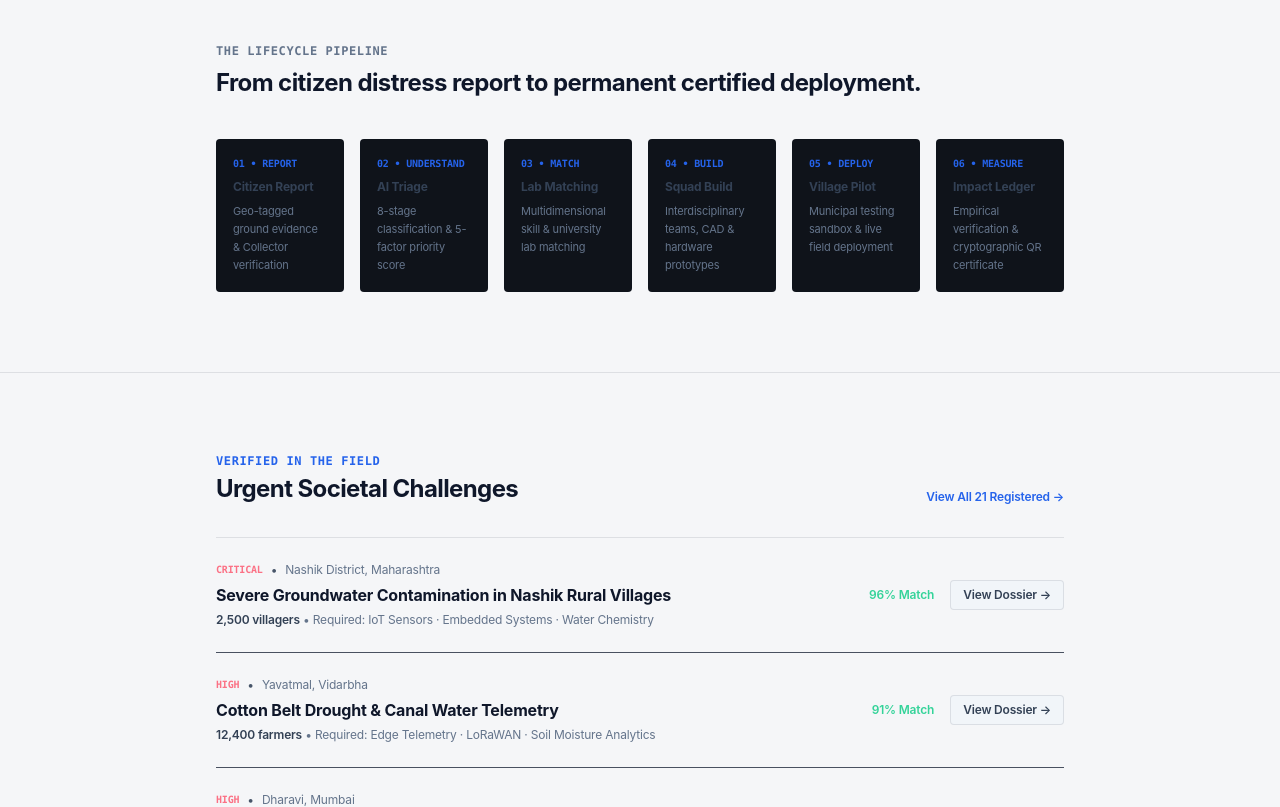
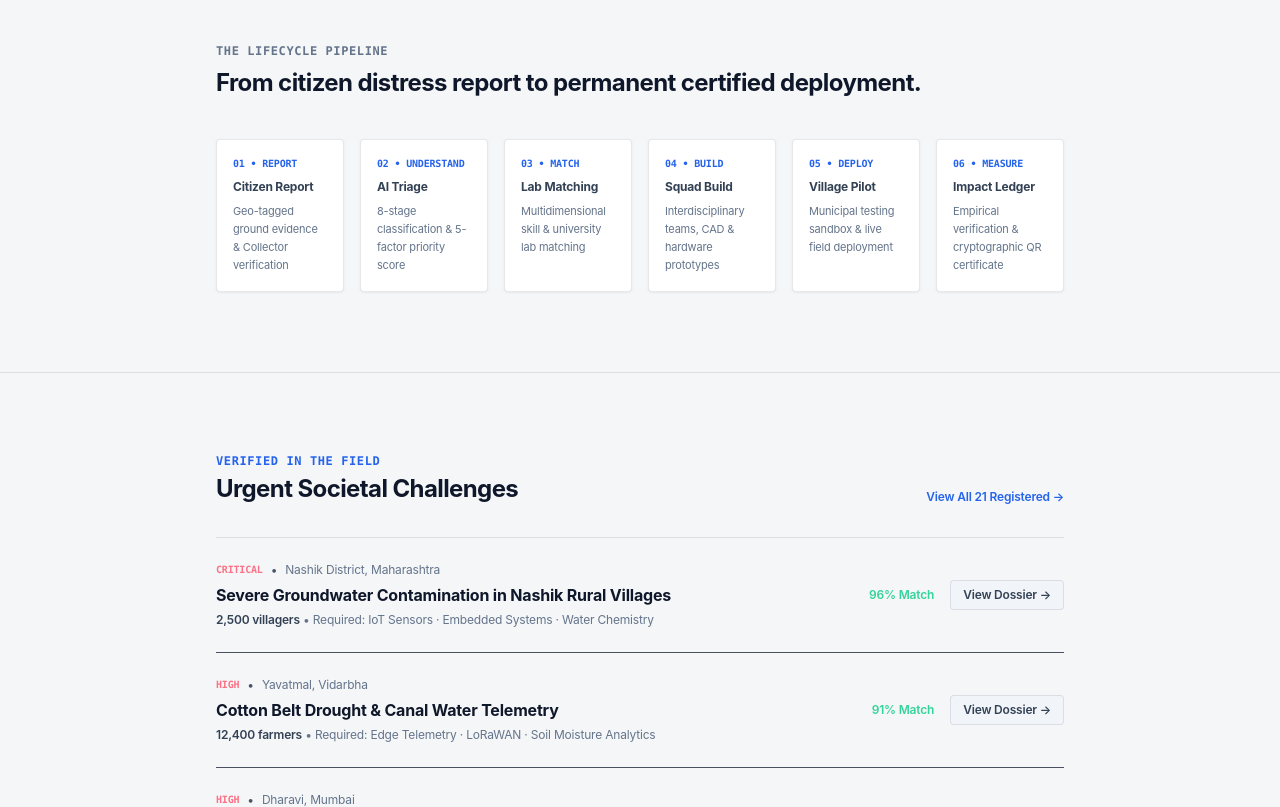
Before and after one commit to Prajan77v/CivicSolve, a Next.js app: page / in a window 1280 px wide. Shown: the part 900-1707 px from the top of the page. Built offline with nearby package versions, Linux system fonts and the light colour scheme; no server answers; the database is empty.

Commit message:
style: fix light mode university card dark blocks, banner gradient & card backgrounds

```diff
--- a/src/app/globals.css
+++ b/src/app/globals.css
@@ -142,27 +142,58 @@ html.light .sidebar-container {
 
 /* ── Cards & Surfaces ─────────────────────────────────────────────── */
 html.light .bg-\[\#111726\],
+html.light .bg-\[\#0f131a\],
 html.light .bg-slate-900,
 html.light .bg-slate-900\/80,
 html.light .bg-slate-900\/90,
 html.light .bg-slate-950,
+html.light .bg-slate-950\/50,
+html.light .bg-slate-950\/70,
+html.light .bg-slate-950\/80,
 html.light .editorial-surface,
 html.light .glass,
 html.light .glass-card,
 html.light .glass-dark,
 html.light .surface-card,
 [data-resolved-theme="light"] .bg-\[\#111726\],
+[data-resolved-theme="light"] .bg-\[\#0f131a\],
 [data-resolved-theme="light"] .bg-slate-900,
 [data-resolved-theme="light"] .bg-slate-900\/80,
 [data-resolved-theme="light"] .bg-slate-950,
 [data-resolved-theme="light"] .editorial-surface,
 [data-resolved-theme="light"] .glass-card {
   background-color: #ffffff !important;
-  border-color: rgba(15, 23, 42, 0.09) !important;
+  border-color: rgba(15, 23, 42, 0.10) !important;
   box-shadow:
-    0 1px 3px 0 rgba(15, 23, 42, 0.06),
-    0 1px 2px -1px rgba(15, 23, 42, 0.04) !important;
+    0 1px 3px 0 rgba(15, 23, 42, 0.05),
+    0 1px 2px -1px rgba(15, 23, 42, 0.03) !important;
 }
+
+/* Specific light banner override for gradient headers like universities */
+html.light .bg-gradient-to-r.from-\[\#0d172e\],
+[data-resolved-theme="light"] .bg-gradient-to-r.from-\[\#0d172e\] {
+  background: linear-gradient(135deg, #eff6ff 0%, #e0e7ff 50%, #f0fdf4 100%) !important;
+  border-color: rgba(37, 99, 235, 0.25) !important;
+  box-shadow: 0 4px 20px -2px rgba(37, 99, 235, 0.08) !important;
+}
+
+html.light .bg-gradient-to-r.from-\[\#0d172e\] h1,
+[data-resolved-theme="light"] .bg-gradient-to-r.from-\[\#0d172e\] h1 {
+  color: #0f172a !important;
+}
+
+html.light .bg-gradient-to-r.from-\[\#0d172e\] p,
+[data-resolved-theme="light"] .bg-gradient-to-r.from-\[\#0d172e\] p {
+  color: #334155 !important;
+}
+
+html.light .bg-gradient-to-r.from-\[\#0d172e\] div[class*="border-blue-400"],
+[data-resolved-theme="light"] .bg-gradient-to-r.from-\[\#0d172e\] div[class*="border-blue-400"] {
+  background-color: #ffffff !important;
+  color: #1d4ed8 !important;
+  border-color: rgba(37, 99, 235, 0.3) !important;
+}
+
 
 html.light .bg-slate-800,
 html.light .bg-slate-800\/80,
@@ -310,29 +341,54 @@ html.light .bg-slate-800\/50,
 }
 
 /* ── Specialization / Category Tag Pills (University cards) ───────── */
-html.light [class*="bg-"][class*="500/10"],
-html.light [class*="bg-"][class*="500/15"],
-html.light [class*="bg-"][class*="600/10"],
-html.light [class*="bg-"][class*="600/15"] {
-  filter: saturate(0.7) !important;
+html.light .bg-slate-800\/90,
+html.light .bg-slate-800,
+html.light span[class*="bg-slate-800"],
+[data-resolved-theme="light"] .bg-slate-800\/90 {
+  background-color: #f1f5f9 !important;
+  color: #334155 !important;
+  border-color: rgba(15, 23, 42, 0.08) !important;
 }
 
 /* ── Stat Metric Boxes in Cards ───────────────────────────────────── */
+html.light .bg-slate-950\/50,
+html.light .bg-slate-950\/60,
+html.light .bg-slate-950\/70,
+html.light .bg-slate-950,
 html.light .bg-slate-800\/30,
 html.light .bg-slate-800\/40,
 html.light .bg-slate-800\/50,
+[data-resolved-theme="light"] .bg-slate-950\/50,
 [data-resolved-theme="light"] .bg-slate-800\/30 {
   background-color: #f8fafc !important;
-  border-color: rgba(15, 23, 42, 0.08) !important;
-  color: #1e293b !important;
+  border: 1px solid rgba(15, 23, 42, 0.08) !important;
 }
 
-/* ── Flagship / Highlight Box ─────────────────────────────────────── */
-html.light .bg-blue-500\/5,
-html.light .bg-blue-600\/5,
-html.light .bg-indigo-500\/5,
-[data-resolved-theme="light"] .bg-blue-500\/5 {
-  background-color: rgba(37, 99, 235, 0.05) !important;
+html.light .bg-slate-950\/50 div,
+[data-resolved-theme="light"] .bg-slate-950\/50 div {
+  color: #0f172a !important;
+}
+
+html.light .bg-slate-950\/50 div.text-\[10px\],
+[data-resolved-theme="light"] .bg-slate-950\/50 div.text-\[10px\] {
+  color: #64748b !important;
+}
+
+/* Flagship card box */
+html.light .bg-blue-950\/20,
+[data-resolved-theme="light"] .bg-blue-950\/20 {
+  background-color: #eff6ff !important;
+  border-color: rgba(37, 99, 235, 0.2) !important;
+}
+
+html.light .bg-blue-950\/20 span,
+[data-resolved-theme="light"] .bg-blue-950\/20 span {
+  color: #1e3a8a !important;
+}
+
+html.light .bg-blue-950\/20 span.text-\[10px\],
+[data-resolved-theme="light"] .bg-blue-950\/20 span.text-\[10px\] {
+  color: #2563eb !important;
 }
 
 /* ── Sidebar Nav Items (unselected) ───────────────────────────────── */
```
